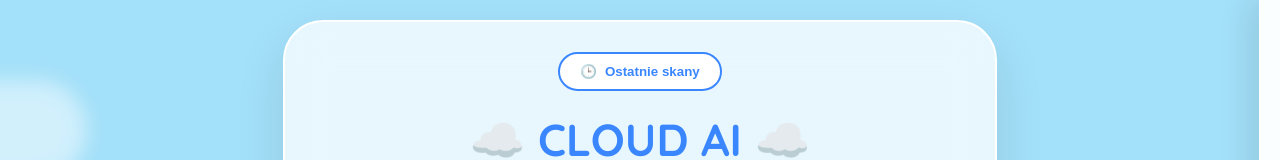
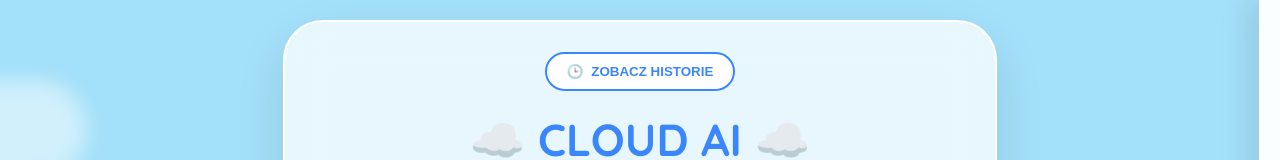
Before and after one commit to Qali0924/CLOUD-AI, a website: page public/index.html in a window 1280 px wide. Shown: the top 160 px of the page. Drawn offline with nearby package versions, Linux system fonts and the light colour scheme.

Commit message:
Update history button text to Polish

```diff
--- a/public/index.html
+++ b/public/index.html
@@ -114,7 +114,7 @@
     </div>
 
     <div class="container">
-        <button class="history-trigger" onclick="toggleHistory()"><span>🕒</span> Ostatnie skany</button>
+        <button class="history-trigger" onclick="toggleHistory()"><span>🕒</span> ZOBACZ HISTORIE</button>
 
         <h1>☁️ CLOUD AI ☁️</h1>
         <p style="color:var(--dark); opacity:0.8">TWÓJ INTELIGENTNY POMOCNIK W SZKOLE!</p>
```
